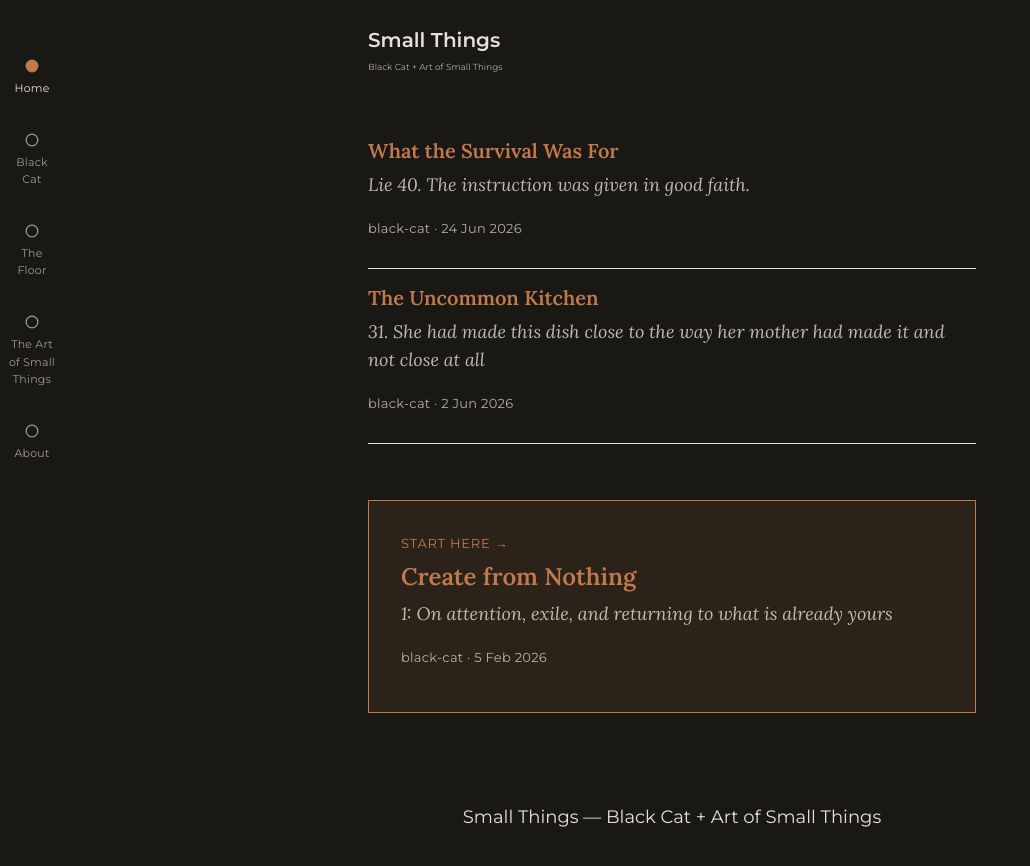
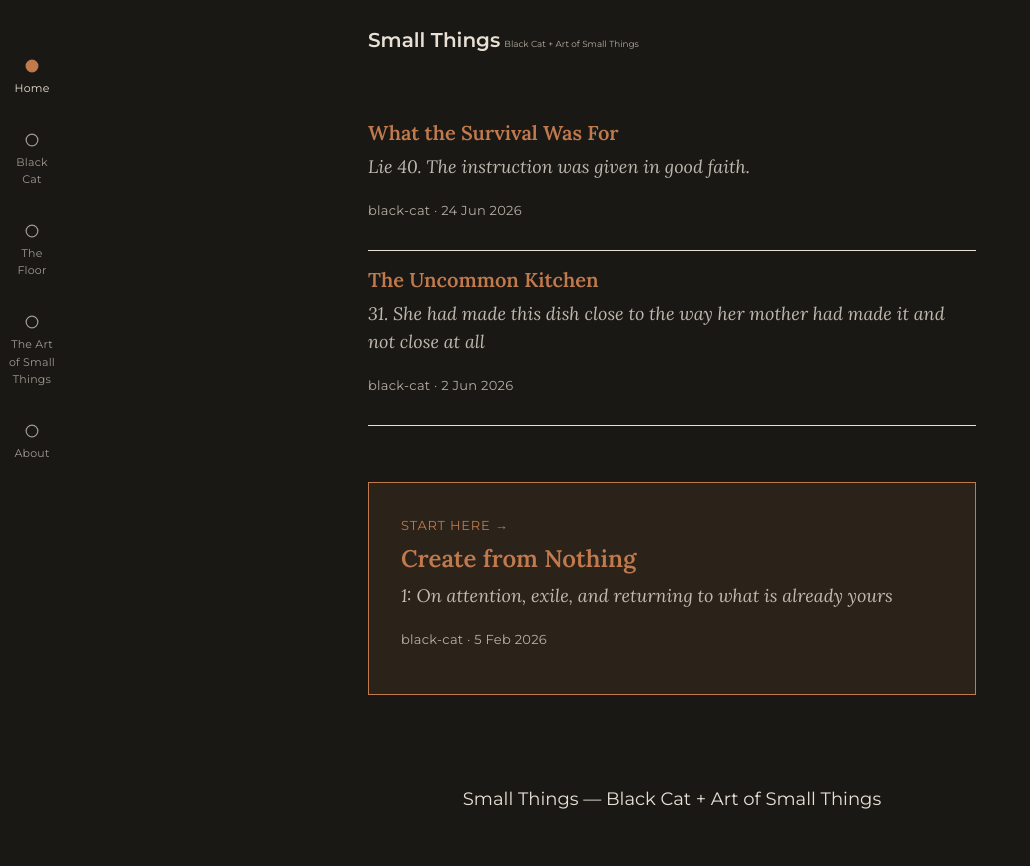
Before and after one commit to 2pix/small-things, a Jekyll site: the page built from index.html, in a window 1280 px wide. Shown: the top 866 px of the page, without its empty margins (0-1030 px from the left). Built offline with Jekyll 4.4.1, drawn with Linux system fonts in a browser that asks for light colours.

Commit message:
Put site title and subtitle inline (flex row) instead of stacked

```diff
--- a/_layouts/default.html
+++ b/_layouts/default.html
@@ -5,8 +5,10 @@
 </head>
 <body>
   <header class="site-header">
-    <a href="{{ '/' | relative_url }}" class="site-title">{{ site.title }}</a>
-    <p class="site-subtitle">{{ site.description }}</p>
+    <div class="site-title-row">
+      <a href="{{ '/' | relative_url }}" class="site-title">{{ site.title }}</a>
+      <p class="site-subtitle">{{ site.description }}</p>
+    </div>
     {% include nav.html %}
   </header>
 
--- a/assets/css/style.css
+++ b/assets/css/style.css
@@ -82,10 +82,16 @@ a {
   color: var(--color-text);
 }
 
+.site-title-row {
+  display: flex;
+  align-items: baseline;
+  gap: 4px;
+}
+
 .site-subtitle {
   font-size: 0.55rem;
   opacity: 0.75;
-  margin: 4px 0 0;
+  margin: 0;
 }
 
 .section-label,
```
